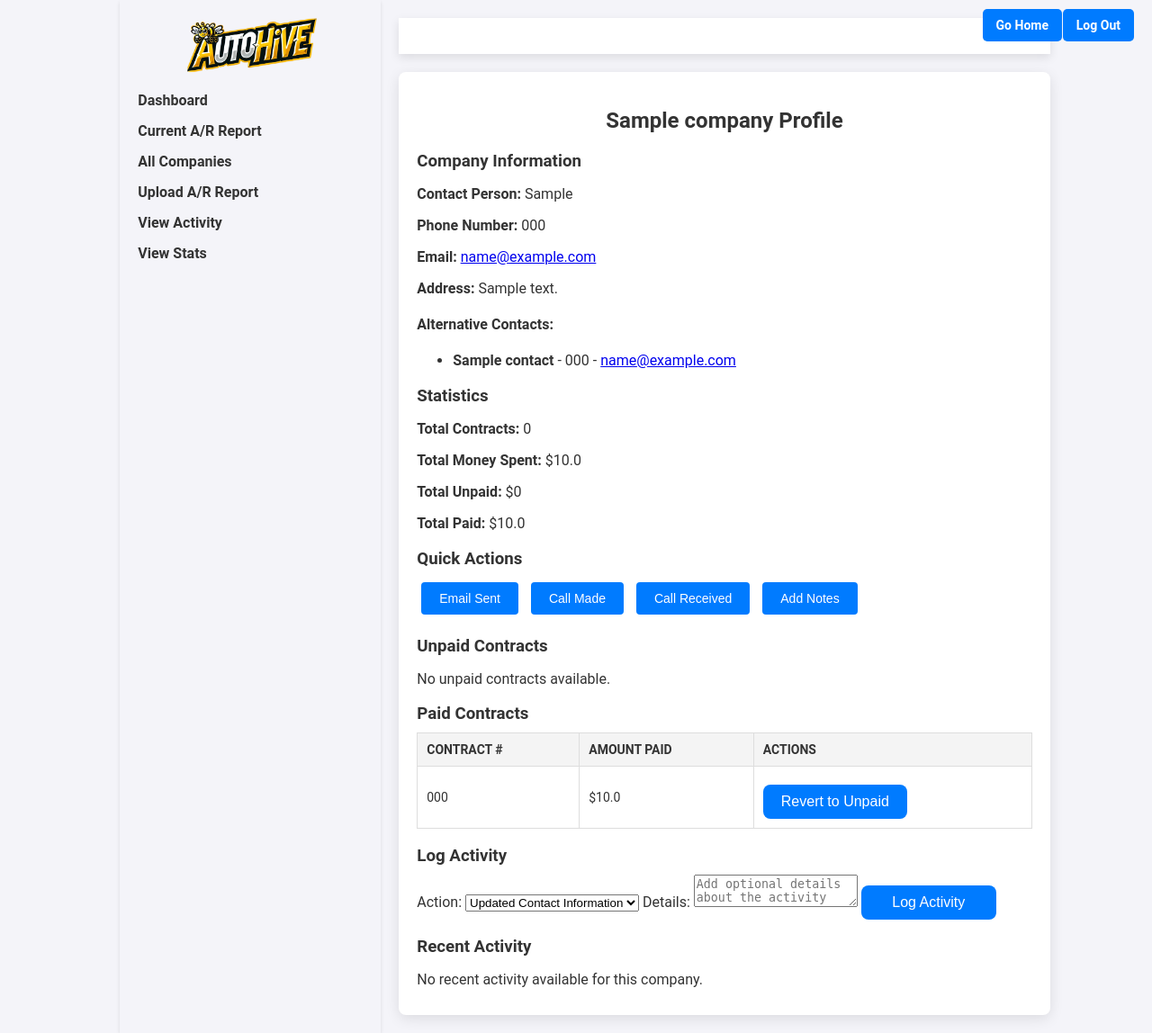
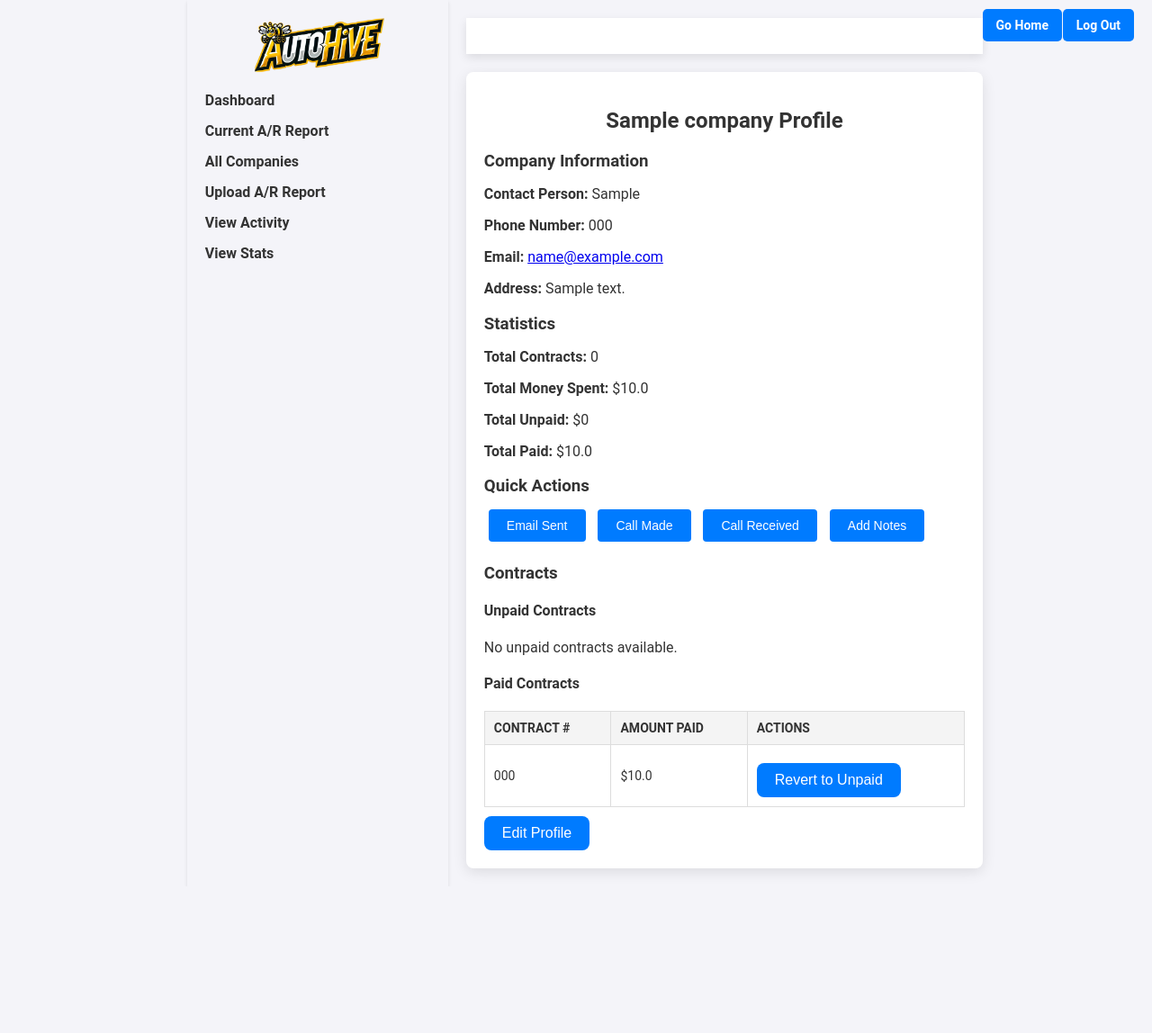
Before and after one commit to Ottermax-Bot/Autohive, a Flask app: page /company_profile/1 in a window 1280 px wide. Shown: the whole page at 90% size. After the commit the page ends 969 px from the top, so only its background shows below. Run offline with Flask 3, Linux system fonts and the light colour scheme; the visitor is signed in with stand-in values (Sample User, id 1); tables that the repository leaves empty hold one stand-in row (values such as "Sample post").

Commit message:
Update company_profile.html

```diff
--- a/templates/company_profile.html
+++ b/templates/company_profile.html
@@ -4,70 +4,28 @@
 <h2>{{ company.name }} Profile</h2>
 
 <div class="main-container">
-
-   <!-- Company Information and Statistics -->
-   <div class="row">
-       <!-- Company Information Block -->
+   <!-- Company Information -->
    <div class="block company-info">
        <h3>Company Information</h3>
-
-           <!-- Contact Person -->
-           <p>
-               <strong>Contact Person:</strong>
-               {{ company.contact_person or "N/A" }}
-           </p>
-
-           <!-- Phone Number -->
-           <p>
-               <strong>Phone Number:</strong>
-               {{ company.phone_number or "N/A" }}
-           </p>
-
-           <!-- Email -->
-           <p>
-               <strong>Email:</strong>
+       <p><strong>Contact Person:</strong> {{ company.contact_person or "N/A" }}</p>
+       <p><strong>Phone Number:</strong> {{ company.phone_number or "N/A" }}</p>
+       <p><strong>Email:</strong>
            {% if company.email %}
                <a href="mailto:{{ company.email }}">{{ company.email }}</a>
            {% else %}
                N/A
            {% endif %}
        </p>
-
-           <!-- Address -->
-           <p>
-               <strong>Address:</strong>
-               {{ company.address or "N/A" }}
-           </p>
-
-           <!-- Alternative Contacts -->
-           {% if company.alternative_contacts %}
-           <h4>Alternative Contacts:</h4>
-           <ul>
-               {% for contact in company.alternative_contacts %}
-               <li>
-                   <strong>{{ contact.name or "N/A" }}</strong> -
-                   {{ contact.phone or "N/A" }} -
-                   {% if contact.email %}
-                       <a href="mailto:{{ contact.email }}">{{ contact.email }}</a>
-                   {% else %}
-                       N/A
-                   {% endif %}
-               </li>
-               {% endfor %}
-           </ul>
-           {% else %}
-           <p><em>No alternative contacts listed.</em></p>
-           {% endif %}
-       </div>
+       <p><strong>Address:</strong> {{ company.address or "N/A" }}</p>
    </div>
 
-   <!-- Statistics Block -->
+   <!-- Statistics -->
    <div class="block statistics">
        <h3>Statistics</h3>
        <p><strong>Total Contracts:</strong> {{ contracts | length }}</p>
-       <p><strong>Total Money Spent:</strong> ${{ total_paid + total_unpaid }}</p>
-       <p><strong>Total Unpaid:</strong> ${{ total_unpaid }}</p>
-       <p><strong>Total Paid:</strong> ${{ total_paid }}</p>
+       <p><strong>Total Money Spent:</strong> ${{ (total_paid + total_unpaid) | round(2) }}</p>
+       <p><strong>Total Unpaid:</strong> ${{ total_unpaid | round(2) }}</p>
+       <p><strong>Total Paid:</strong> ${{ total_paid | round(2) }}</p>
    </div>
 
    <!-- Quick Actions -->
@@ -82,21 +40,27 @@
        </form>
    </div>
 
-   <!-- Notes Section (Hidden Initially) -->
+   <!-- Notes Section -->
    <div class="block profile-notes" id="notes-block" style="display: none;">
        <h3>Add Notes</h3>
        <form action="/update_notes" method="POST">
            <input type="hidden" name="company_id" value="{{ company.id }}">
-           <textarea name="notes" placeholder="Add notes about this profile">{{ company.notes }}</textarea>
-           <button type="submit" class="dashboard-btn">Save Notes</button>
+           <textarea name="notes" placeholder="Add notes about this profile"></textarea>
+           <button type="submit" class="dashboard-btn">Save Note</button>
        </form>
+       <h4>Existing Notes:</h4>
+       <ul>
+           {% for note in company.notes.split('\n') %}
+           <li>{{ note }}</li>
+           {% endfor %}
+       </ul>
    </div>
 
    <!-- Contracts Section -->
-   <div class="row">
-       <!-- Unpaid Contracts Block -->
-       <div class="block unpaid-contracts">
-           <h3>Unpaid Contracts</h3>
+   <div class="block contracts">
+       <h3>Contracts</h3>
+       <div class="unpaid-contracts">
+           <h4>Unpaid Contracts</h4>
            {% if unpaid_contracts %}
            <table>
                <thead>
@@ -111,7 +75,7 @@
                    {% for contract in unpaid_contracts %}
                    <tr>
                        <td>{{ contract.contract_number }}</td>
-                       <td>${{ contract.amount_due }}</td>
+                       <td>${{ contract.amount_due | round(2) }}</td>
                        <td>{{ (now.date() - contract.date_in).days }} days</td>
                        <td>
                            <form action="/toggle_paid_status" method="POST">
@@ -135,9 +99,8 @@
            {% endif %}
        </div>
 
-       <!-- Paid Contracts Block -->
-       <div class="block paid-contracts">
-           <h3>Paid Contracts</h3>
+       <div class="paid-contracts">
+           <h4>Paid Contracts</h4>
            {% if paid_contracts %}
            <table>
                <thead>
@@ -151,7 +114,7 @@
                    {% for contract in paid_contracts %}
                    <tr>
                        <td>{{ contract.contract_number }}</td>
-                       <td>${{ contract.amount_due }}</td>
+                       <td>${{ contract.amount_due | round(2) }}</td>
                        <td>
                            <form action="/toggle_paid_status" method="POST">
                                <input type="hidden" name="company_id" value="{{ company.id }}">
@@ -169,46 +132,53 @@
        </div>
    </div>
 
-   <!-- Log Activity -->
-   <div class="block activity-section">
-       <h3>Log Activity</h3>
-       <form action="/log_profile_activity" method="POST">
+   <!-- Edit Profile Section -->
+   <div class="block edit-profile">
+       <button onclick="toggleEditProfile()">Edit Profile</button>
+       <div id="edit-profile-form" style="display: none;">
+           <h3>Edit Profile</h3>
+            <form action="/update_company_details" method="POST">
                 <input type="hidden" name="company_id" value="{{ company.id }}">
-           <label for="action">Action:</label>
-           <select name="action" id="action" required>
-               <option value="Updated Contact Information">Updated Contact Information</option>
-               <option value="Marked Contract as Paid">Marked Contract as Paid</option>
-               <option value="Added Note">Added Note</option>
-               <option value="Sent Email">Sent Email</option>
-               <option value="Made Call">Made Call</option>
-           </select>
-           <label for="details">Details:</label>
-           <textarea name="details" id="details" placeholder="Add optional details about the activity"></textarea>
-           <button type="submit" class="dashboard-btn">Log Activity</button>
+
+                <label for="contact_person">Contact Person:</label>
+                <input type="text" name="contact_person" placeholder="Enter name" value="{{ company.contact_person }}">
+
+                <label for="phone_number">Phone Number:</label>
+                <input type="text" name="phone_number" placeholder="Enter phone number" value="{{ company.phone_number }}">
+
+                <label for="email">Email:</label>
+                <input type="email" name="email" placeholder="Enter email address" value="{{ company.email }}">
+
+                <label for="address">Address:</label>
+                <input type="text" name="address" placeholder="Enter address" value="{{ company.address }}">
+
+                <h4>Alternative Contacts</h4>
+                <div class="alternative-contact">
+                    <label for="alt_contact_name">Name:</label>
+                    <input type="text" name="alt_contact_name" placeholder="Enter name">
+
+                    <label for="alt_contact_phone">Phone:</label>
+                    <input type="text" name="alt_contact_phone" placeholder="Enter phone number">
+
+                    <label for="alt_contact_email">Email:</label>
+                    <input type="email" name="alt_contact_email" placeholder="Enter email">
+                </div>
+
+                <button type="submit" class="dashboard-btn">Save Changes</button>
             </form>
        </div>
-
-   <h3>Recent Activity</h3>
-   {% if recent_activity %}
-   <ul>
-       {% for log in recent_activity %}
-       <li>
-           <strong>{{ log.timestamp }}</strong> - {{ log.employee }} performed <em>{{ log.action }}</em>
-           {% if log.details %} ({{ log.details }}){% endif %}
-       </li>
-       {% endfor %}
-   </ul>
-   {% else %}
-   <p>No recent activity available for this company.</p>
-   {% endif %}
-
+   </div>
 </div>
 
-<!-- JavaScript -->
 <script>
     function toggleNotes() {
         const notesBlock = document.getElementById('notes-block');
         notesBlock.style.display = notesBlock.style.display === 'none' ? 'block' : 'none';
     }
+
+    function toggleEditProfile() {
+        const editForm = document.getElementById('edit-profile-form');
+        editForm.style.display = editForm.style.display === 'none' ? 'block' : 'none';
+    }
 </script>
 {% endblock %}
```
Lines whose indentation alone changed are shown as unchanged.
